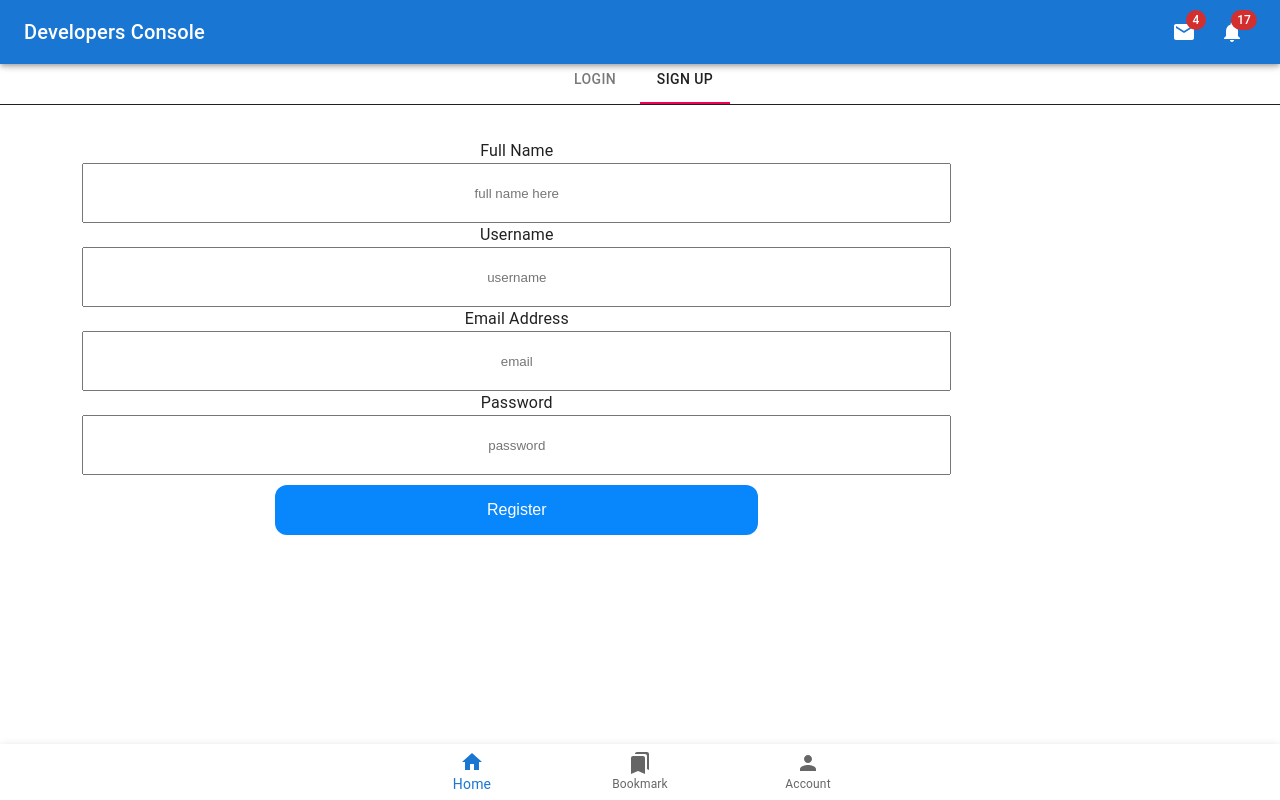
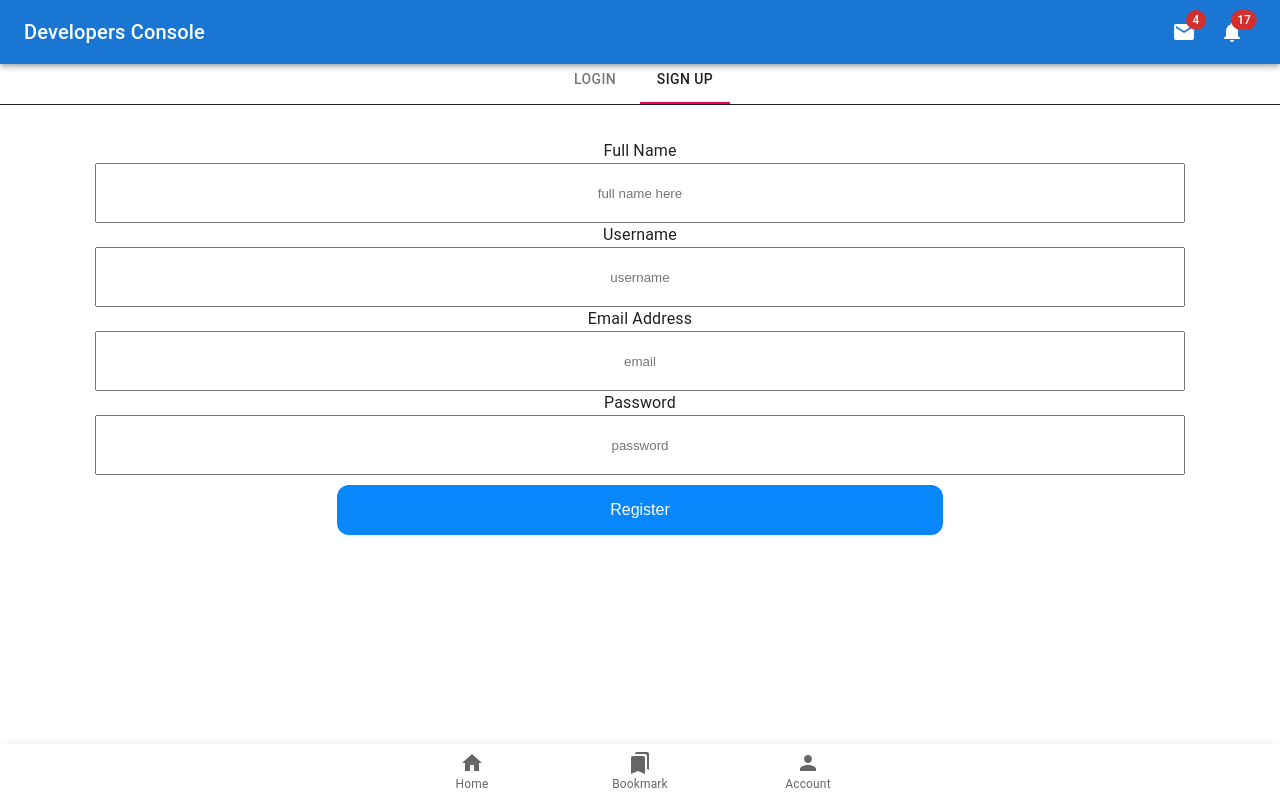
Before and after one commit to jahrulezfrancis/developers-console, a React (Create React App) app: page /profile in a window 1280 px wide. Both pictures are taken after a click on the tab "SIGN UP". Built offline with nearby package versions, Linux system fonts and the light colour scheme.

Commit message:
user inferface updated

```diff
--- a/src/App.js
+++ b/src/App.js
@@ -2,8 +2,7 @@ import React from 'react';
 import { Route, Routes } from 'react-router-dom';
 import NavigationBar from './AppBar';
 import FixedBottomNavigation from './BottomNav';
-import DemoCard from './Components/Interface/axiosDemo';
-import { Bookmark, Home, ProfilePage } from './Components/Interface/Routes';
+import { Bookmark, Home } from './Components/Interface/Routes';
 import PageNotFound from './Components/Pages/404Error';
 import { UserLoginTab } from './Components/Pages/SignUp';
 
@@ -13,6 +12,7 @@ function App() {
       <NavigationBar />
       <FixedBottomNavigation />
       <Routes>
+        <Route path='/' element={<Home />} />
         <Route path='home' element={<Home />} />
         <Route path='bookmark' element={<Bookmark />} />
         <Route path='profile' element={<UserLoginTab />} />
--- a/src/BottomNav.jsx
+++ b/src/BottomNav.jsx
@@ -11,7 +11,7 @@ import { Link as RouterLink } from 'react-router-dom';
 
 
 export default function FixedBottomNavigation() {
-  const [value, setValue] = React.useState(0);
+  const [value, setValue] = React.useState(null);
   const ref = React.useRef(null);
 
   return (
--- a/src/Components/Interface/axiosDemo.jsx
+++ /dev/null
@@ -1,26 +0,0 @@
-import React from 'react'
-import axios from 'axios';
-import { Box } from '@mui/system';
-
-
-// const fetchPromise = fetch('https://mdn.github.io/learning-area/javascript/apis/fetching-data/can-store/products.json');
-
-// fetchPromise.then((response) => {
-//     const jsonPromise = response.json();
-//     jsonPromise.then((data) => {
-//         console.log(data[0].name);
-//     });
-// });
-
-
-
-async function DemoCard() {
-    const Fetched = await fetch('https://jsonplaceholder.typicode.com/posts')
-    Fetched.then((response) => {
-        const jsonPromise = response.json();
-        jsonPromise.then((data) => {
-            console.log(data.name);
-        })
-    })
-}
-export default DemoCard;
--- a/src/Components/Pages/SignUp.jsx
+++ b/src/Components/Pages/SignUp.jsx
@@ -46,13 +46,14 @@ export const SignupForm = () => {
     });
     return (
             <form onSubmit={formik.handleSubmit}>
-            <Box sx={{ width: { sx: '40%', md: '50%', lg: '80%' } }}>
+                <Box sx={{ width: { sx: '40%', md: '50%', lg: '40%' } }} ></Box>
                     <Box sx={{
                         display: "flex",
+                        justifyContent: 'center',
                         flexDirection: "column",
                         padding: '10px',
-                    textAlign: 'center',
-                    fontSize: '16px'
+                        fontSize: '16px',
+                        textAlign: 'center'
                     }}>
                         <label htmlFor="email">Full Name</label>
                         <input
@@ -92,7 +93,6 @@ export const SignupForm = () => {
                         />
                         <button className="submit-btn" type="submit">Register</button>
                     </Box >
-            </Box>
             </form>
     );
 };
```
Lines whose indentation alone changed are shown as unchanged.
